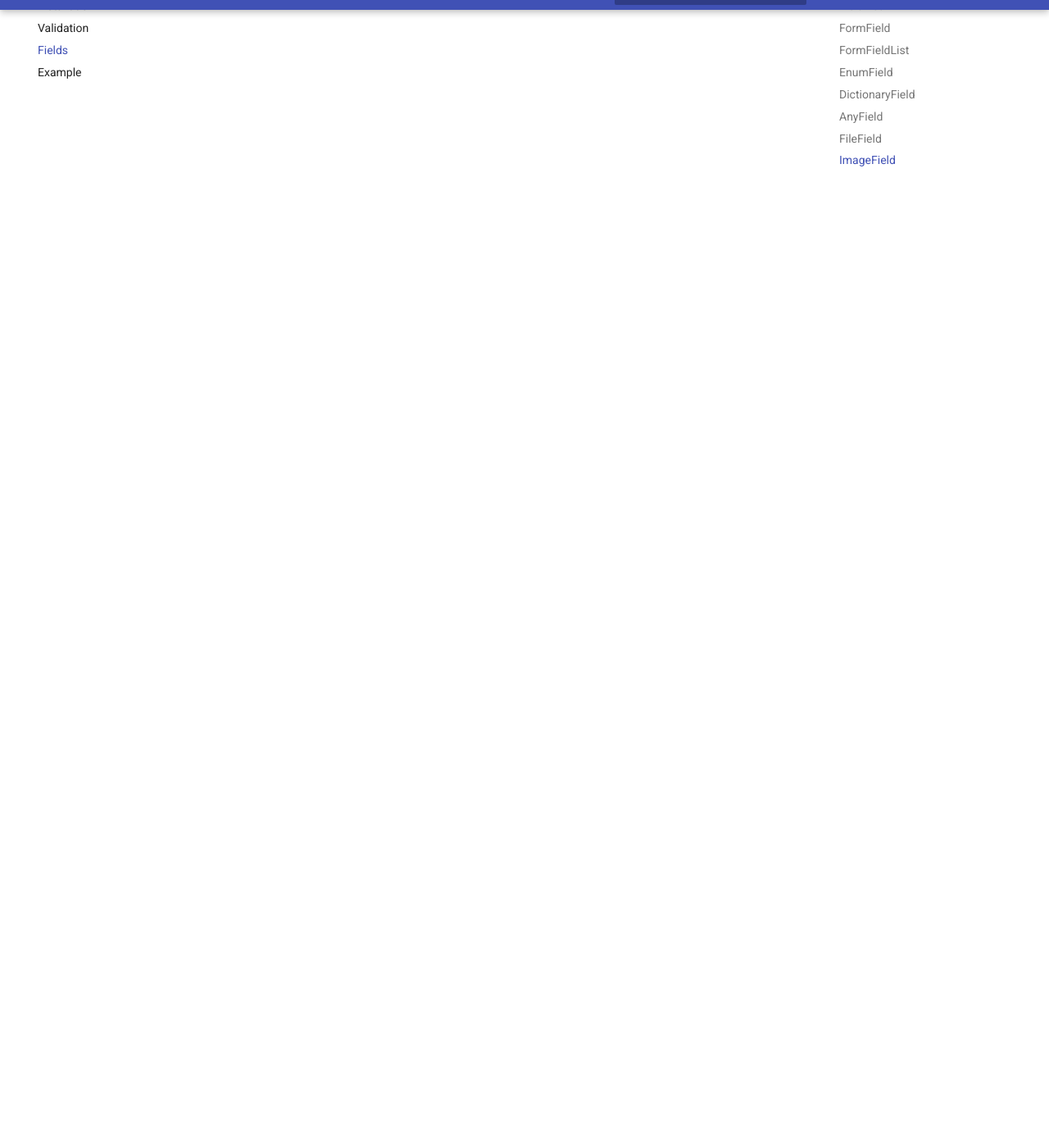
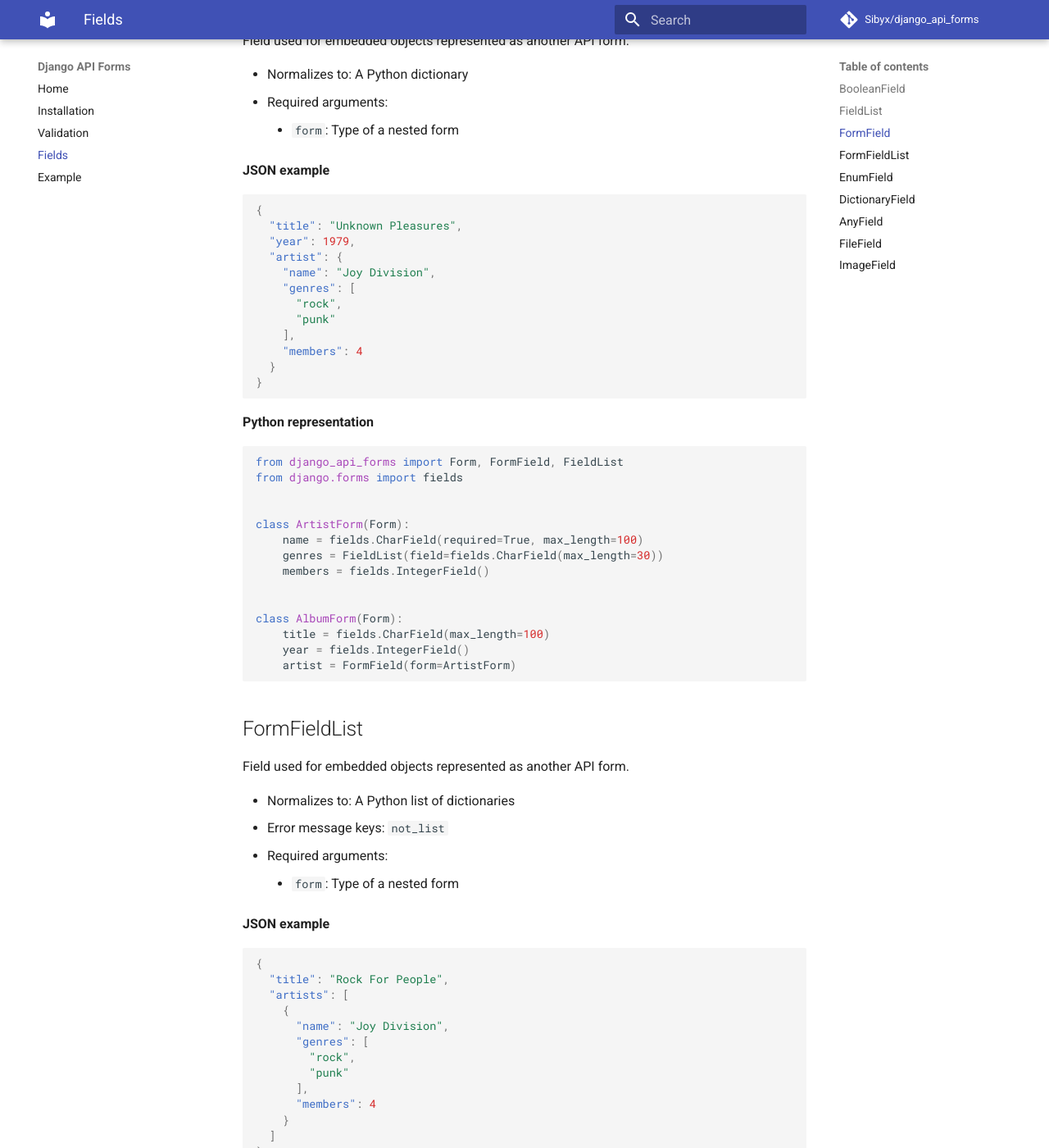
Before and after one commit to Sibyx/django_api_forms, an MkDocs documentation site: the page built from docs/fields.md, in a window 1280 px wide and 1400 px high, scrolled down 2237 px. Shown: the whole window at 82% size. Built offline with MkDocs 1.6.1 and Material for MkDocs 9.7.7, drawn with Linux system fonts in a browser that asks for light colours; comment, search, counter and statistics services are not loaded; some of the changed text lies outside the part shown.

Commit message:
FormFieldList, FormField and FieldList docs 🧍‍♀️

````diff
--- a/docs/fields.md
+++ b/docs/fields.md
@@ -55,9 +55,121 @@
 
 ## FieldList
 
+This field is used to parse list of primitive values (like strings or numbers). If you want to parse list of object,
+check `FormFieldList`.
+
+- Normalizes to: A Python list
+- Error message keys: `not_field`, `not_list`
+- Required arguments:
+    - `field`: Instance of a form field representing children
+
+**JSON example**
+
+```json
+{
+  "numbers": [0, 1, 1, 2, 3, 5, 8, 13]
+}
+```
+
+**Python representation**
+
+```python
+from django_api_forms import Form, FieldList
+from django.forms import fields
+
+class FibonacciForm(Form):
+    numbers = FieldList(field=fields.IntegerField())
+```
+
 ## FormField
 
+Field used for embedded objects represented as another API form.
+
+- Normalizes to: A Python dictionary
+- Required arguments:
+    - `form`: Type of a nested form
+
+**JSON example**
+
+```json
+{
+  "title": "Unknown Pleasures",
+  "year": 1979,
+  "artist": {
+    "name": "Joy Division",
+    "genres": [
+      "rock",
+      "punk"
+    ],
+    "members": 4
+  }
+}
+```
+
+**Python representation**
+
+```python
+from django_api_forms import Form, FormField, FieldList
+from django.forms import fields
+
+
+class ArtistForm(Form):
+    name = fields.CharField(required=True, max_length=100)
+    genres = FieldList(field=fields.CharField(max_length=30))
+    members = fields.IntegerField()
+
+
+class AlbumForm(Form):
+    title = fields.CharField(max_length=100)
+    year = fields.IntegerField()
+    artist = FormField(form=ArtistForm)
+```
+
 ## FormFieldList
+
+Field used for embedded objects represented as another API form.
+
+- Normalizes to: A Python list of dictionaries
+- Error message keys: `not_list`
+- Required arguments:
+    - `form`: Type of a nested form
+
+**JSON example**
+
+```json
+{
+  "title": "Rock For People",
+  "artists": [
+    {
+      "name": "Joy Division",
+      "genres": [
+        "rock",
+        "punk"
+      ],
+      "members": 4
+    }
+  ]
+}
+```
+
+**Python representation**
+
+```python
+from django_api_forms import Form, FormFieldList, FieldList
+from django.forms import fields
+
+
+class ArtistForm(Form):
+    name = fields.CharField(required=True, max_length=100)
+    genres = FieldList(field=fields.CharField(max_length=30))
+    members = fields.IntegerField()
+
+
+class FestivalForm(Form):
+    title = fields.CharField(max_length=100)
+    year = fields.IntegerField()
+    artists = FormFieldList(form=ArtistForm)
+```
 
 ## EnumField
 
````
Also changed, not shown: 1 other file.
